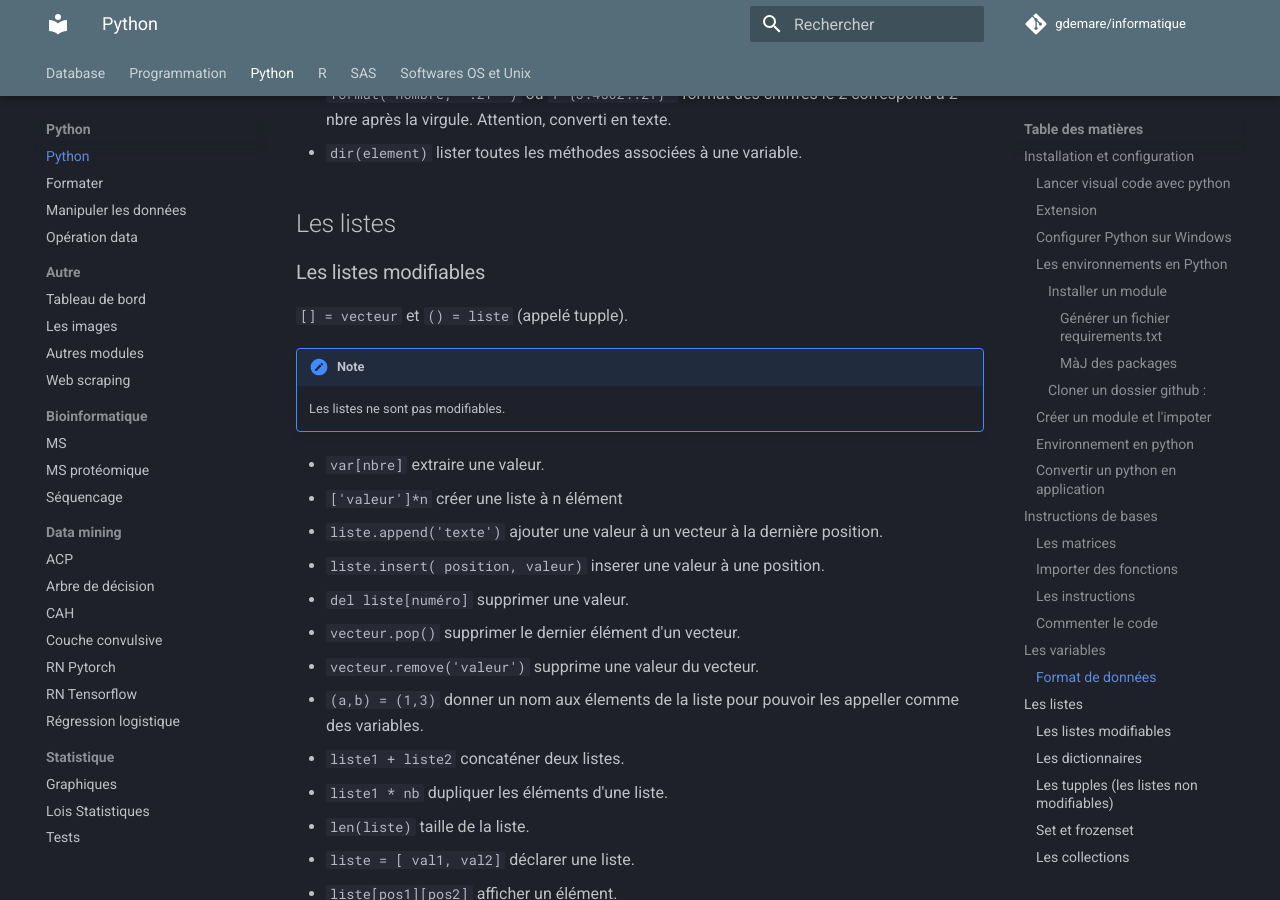
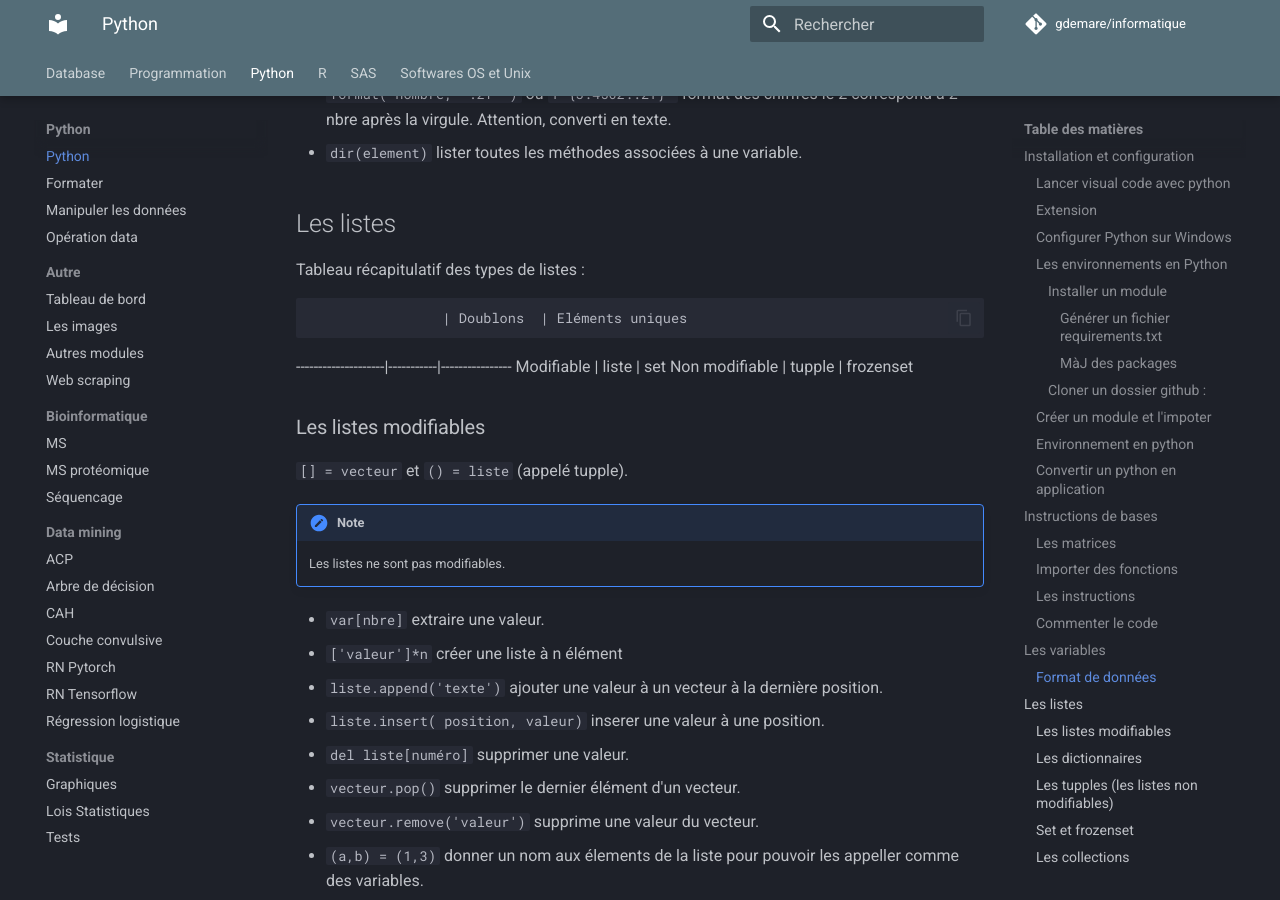
Before and after one commit to gdemare/Informatique, an MkDocs documentation site: the page built from docs/python/python_py.md, in a window 1280 px wide and 900 px high, scrolled down 4251 px. Built offline with MkDocs 1.6.1 and Material for MkDocs 9.7.7, drawn with Linux system fonts in a browser that asks for light colours; comment, search, counter and statistics services are not loaded; some of the changed text lies outside the part shown.

Commit message:
Update python_py.md

```diff
--- a/docs/python/python_py.md
+++ b/docs/python/python_py.md
@@ -163,6 +163,13 @@ Fonction		| Définition
 
 ## Les listes
 
+Tableau récapitulatif des types de listes :
+
+					| Doublons	| Eléments uniques
+--------------------|-----------|----------------
+Modifiable			| liste		| set
+Non modifiable		| tupple	| frozenset
+
 ### Les listes modifiables
 
 `[] = vecteur` et `() = liste` (appelé tupple).
```
Also changed, not shown: other parts of docs/python/python_py.md (+1 -1 lines).
